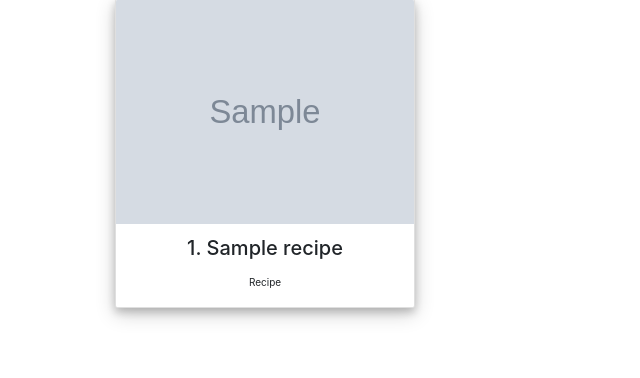
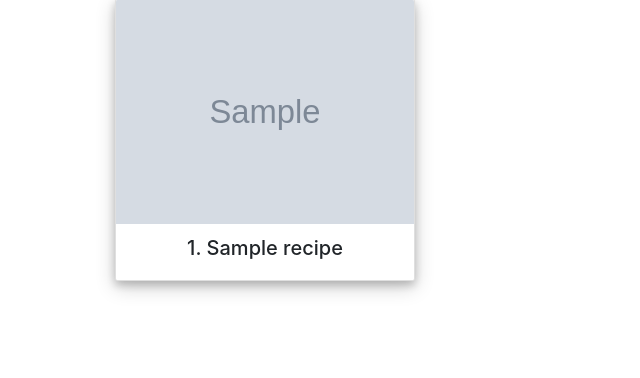
Before and after one commit to pauldardis/milestone3, a Flask app: page / in a window 1280 px wide. Shown: the part 77-455 px from the top of the page, without its empty margins (0-640 px from the left). Run offline with Flask 2, Linux system fonts and the light colour scheme; grey boxes marked "Sample" are stand-in pictures; a database or web service that is not in the repository returns one stand-in record (values such as "Sample title"); some libraries are stand-ins or nearby versions.

Commit message:
cleaning up cards

```diff
--- a/app.py
+++ b/app.py
@@ -18,11 +18,12 @@ else:
 mongo = PyMongo(app)
 
 @app.route('/')
-@app.route('/get_tasks')
+@app.route('/get_recipe')
 def get_tasks():
     return render_template("recipe_list.html",
                             recipe_data=mongo.db.recipe_data.find())
 
+# @app.route('')
 
 
 
--- a/templates/base.html
+++ b/templates/base.html
@@ -13,7 +13,9 @@
 	<link rel="stylesheet" href="https://cdnjs.cloudflare.com/ajax/libs/hover.css/2.1.1/css/hover-min.css" type="text/css" />
 	<link href="https://fonts.googleapis.com/css?family=Oswald:200,300,500,700&display=swap" rel="stylesheet">
 
-	<link rel="stylesheet" href="static/css/style1.css" type="text/css" />
+
+    <!-- this link needs to be changed -->
+    <link rel="stylesheet" href="static/css/style1.css" type="text/css" />
 
 
 </head>
--- a/templates/recipe_list.html
+++ b/templates/recipe_list.html
@@ -4,17 +4,17 @@
 
 
 <div class="container">
-	{% for task in recipe_data %}
+	{% for recipe in recipe_data %}
 	<div>
 		{% if loop.index % 2 != 0 %}
 		<div>
 			<div class="col-md-6 col-lg-4 col-xl-4">
 				<div class="card recipy_card">
-					<img src="{{task.recipe_image}}" class="card-img-top" alt="recipe image">
+					<img src="{{recipe.recipe_image}}" class="card-img-top" alt="recipe image">
 					<div class="card-body">
-						<h2 class="card-title">{{ loop.index}}. {{task.recipe_name}}</h2>
+						<h2 class="card-title">{{ loop.index}}. {{recipe.recipe_name}}</h2>
 						<p class="card-text"></p>
-						<a href="#" class="btn ntn-primary">Recipe</a>
+						<!-- <a href="/recipe_list/" class="btn btn-primary">Recipe</a> -->
 					</div>
 				</div>
 			</div>
@@ -23,11 +23,11 @@
 		{% else %}
 		<div class="col-md-6 col-lg-4 col-xl-4">
 			<div class="card recipy_card">
-				<img src="{{task.recipe_image}}" class="card-img-top" alt="recipe image">
+				<img src="{{recipe.recipe_image}}" class="card-img-top" alt="recipe image">
 				<div class="card-body">
-					<h2 class="card-title">{{ loop.index}}. {{task.recipe_name}}</h2>
+					<h2 class="card-title">{{ loop.index}}. {{recipe.recipe_name}}</h2>
 					<p class="card-text"></p>
-					<a href="#" class="btn ntn-primary">Recipe</a>
+					<!-- <a href="/recipe_list/" class="btn btn-primary">Recipe</a> -->
 				</div>
 			</div>
 		</div>
```
Also changed, not shown: templates/recipe_details.html (added).
